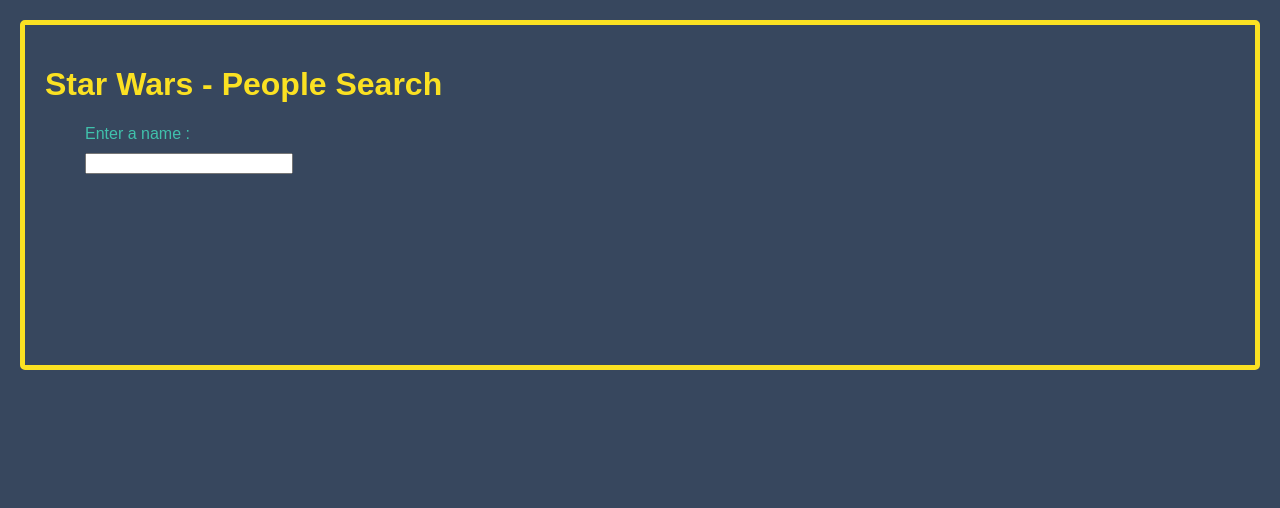
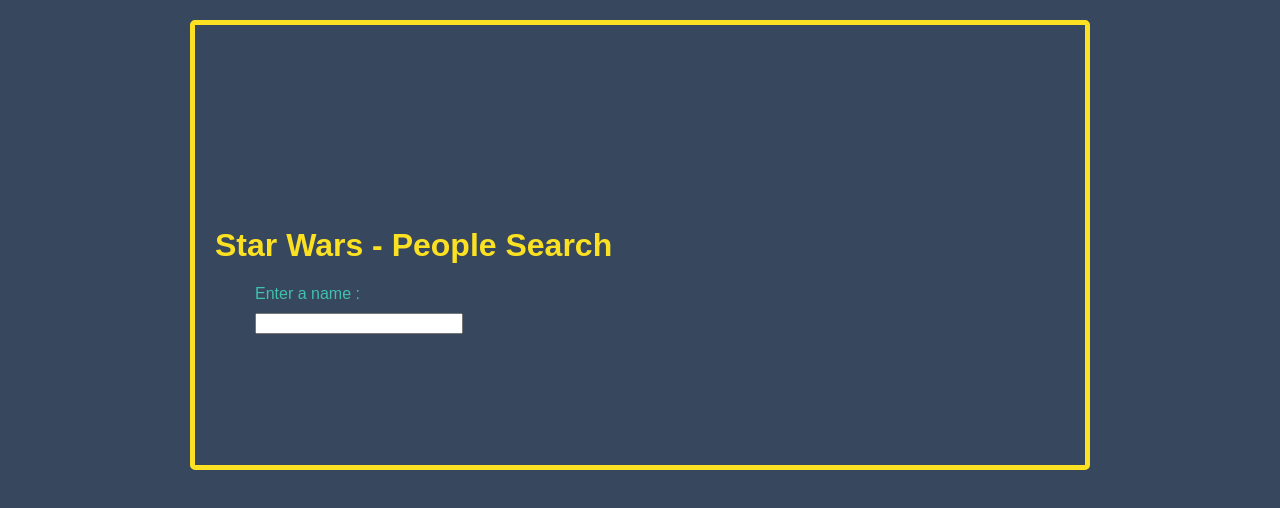
Before and after one commit to philberryman/swapi-search, a React (Create React App) app: page / in a window 1280 px wide. Shown: the top 508 px of the page. Built offline with nearby package versions, Linux system fonts and the light colour scheme.

Commit message:
a bit more styling - colours and card alignment

```diff
--- a/src/style.js
+++ b/src/style.js
@@ -1,27 +1,29 @@
 import styled from "styled-components";
 
 export const Cards = styled.div`
-  display: grid;
-  grid-gap: 20px;
+  display: flex;
+  justify-content: space-between;
+  flex-wrap: wrap;
+  height: 100%;
   color: #444;
-  position: absolute;
-  margin-top: 20px;
-  z-index: -1;
-
-  @media (max-width: 900px) {
-    grid-template-columns: 25% 25% 25% 25%;
-  }
+  position: relative;
+  top: 30px;
 `;
 
 export const Card = styled.div`
   background-color: #444;
   color: #fff;
+  border: 2px solid #C8102E;
   border-radius: 5px;
-  padding: 10px;
+  padding: 5px;
+  margin:5px
   font-size: 50%;
   position: relative;
   top: 30px;
-  z-index: -1;
+  flex-grow: 1;
+  min-height:100px;
+  min-width:180px;
+
 `;
 
 export const Heading = styled.h1`
@@ -31,12 +33,36 @@ export const Heading = styled.h1`
 `;
 
 export const Wrapper = styled.div`
-  width=300px;
   border: 5px solid #fbe122;
   border-radius: 5px;
+  margin: 20px;
   padding: 20px;
-  margin: 20px;
-  min-height:300px;
+  min-height: 400px;
+  display: block;
+  justify-content: center;
+  align-content: center;
+
+  @media (min-width: 920px) {
+    margin-right: auto;
+    margin-left: auto;
+    max-width: 850px;
+  }
+
+  @media (min-width: 480px) and (max-width: 920px) {
+    margin-right: auto;
+    margin-left: auto;
+    max-width: 440px;
+    padding-right: 10px;
+    padding-left: 10px;
+  }
+
+  @media max-width: 480px {
+    margin-right: auto;
+    margin-left: auto;
+    max-width: 400px;
+    padding-right: 10px;
+    padding-left: 10px;
+  }
 `;
 
 export const SearchBox = styled.div`
```
